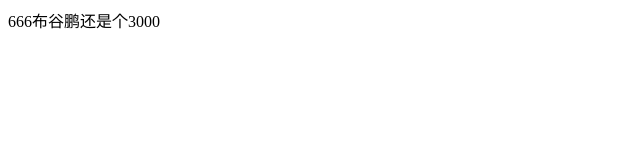
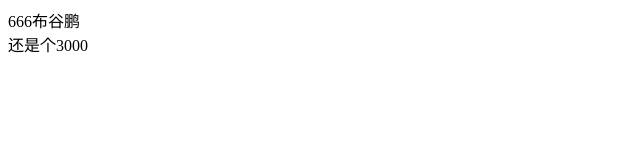
Before and after one commit to HONGYAN777888999/guduganwwqy.com, a plain HTML site: page index.html in a window 1280 px wide. Shown: the whole page, without its empty margins (0-640 px from the left). Drawn offline with Linux system fonts and the light colour scheme.

Commit message:
Update index.html
Signed-off-by: HONGYAN777888999 <3498722721@qq.com>

```diff
--- a/index.html
+++ b/index.html
@@ -1 +1,2 @@
-<p>666布谷鹏还是个3000</p>
+<p>666布谷鹏<br>
+  还是个3000</p>
```
